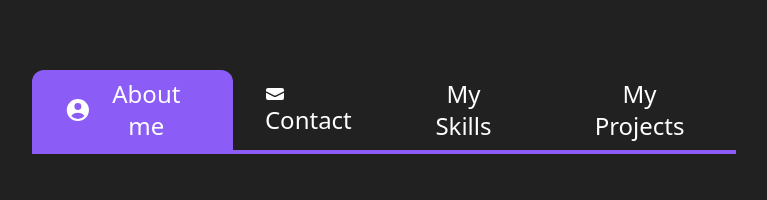
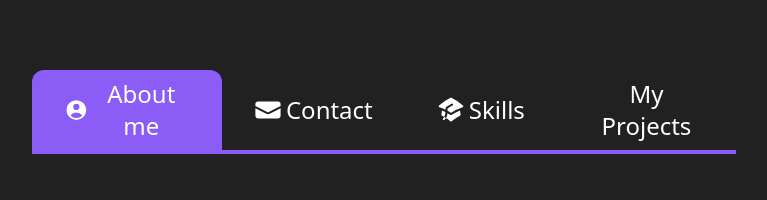
Before and after one commit to GabrielYKB/next.js-portfolio-2.0, a Next.js app: page / in a window 1280 px wide. Shown: the part 626-826 px from the top of the page, without its empty margins (256-1023 px from the left). Built offline with nearby package versions, Linux system fonts and the light colour scheme.

Commit message:
Better tab titles

```diff
--- a/src/components/About.tsx
+++ b/src/components/About.tsx
@@ -1,5 +1,5 @@
 import React from "react";
-import AboutTitle from "./AboutTitle";
+import AboutTitle from "./Titles/AboutTitle";
 
 export default function About() {
     return <div>About me</div>;
--- a/src/components/Tabs.tsx
+++ b/src/components/Tabs.tsx
@@ -3,8 +3,9 @@ import Skills from "./Skills";
 import Work from "./Work";
 import About from "./About";
 import Contact from "./Contact";
-import AboutTitle from "./AboutTitle";
-import ContactTitle from "./ContactTitle";
+import AboutTitle from "./Titles/AboutTitle";
+import ContactTitle from "./Titles/ContactTitle";
+import SkillsTitle from "./Titles/SkillsTitle";
 
 export default function Tabs() {
     const tabsData = [
@@ -17,7 +18,7 @@ export default function Tabs() {
             content: <Contact />,
         },
         {
-            label: "My Skills",
+            label: <SkillsTitle />,
             content: <Skills />,
         },
         {
--- a/src/components/AboutTitle.tsx
+++ b/src/components/Titles/AboutTitle.tsx
@@ -2,7 +2,7 @@ import React from "react";
 
 export default function AboutTitle() {
     return (
-        <div className="flex items-center">
+        <div className="flex items-center space-x-1">
             <svg
                 xmlns="http://www.w3.org/2000/svg"
                 viewBox="0 0 20 20"
--- a/src/components/ContactTitle.tsx
+++ b/src/components/Titles/ContactTitle.tsx
@@ -4,12 +4,12 @@ type Props = {};
 
 export default function ContactTitle({}: Props) {
     return (
-        <div>
+        <div className="flex items-center space-x-1">
             <svg
                 xmlns="http://www.w3.org/2000/svg"
                 viewBox="0 0 20 20"
                 fill="currentColor"
-                className="w-5 h-5"
+                className="h-7"
             >
                 <path d="M3 4a2 2 0 00-2 2v1.161l8.441 4.221a1.25 1.25 0 001.118 0L19 7.162V6a2 2 0 00-2-2H3z" />
                 <path d="M19 8.839l-7.77 3.885a2.75 2.75 0 01-2.46 0L1 8.839V14a2 2 0 002 2h14a2 2 0 002-2V8.839z" />
--- /dev/null
+++ b/src/components/Titles/SkillsTitle.tsx
@@ -0,0 +1,23 @@
+import React from "react";
+
+type Props = {};
+
+export default function SkillsTitle({}: Props) {
+    return (
+        <div className="flex items-center space-x-1">
+            <svg
+                xmlns="http://www.w3.org/2000/svg"
+                viewBox="0 0 20 20"
+                fill="currentColor"
+                className="h-7"
+            >
+                <path
+                    fillRule="evenodd"
+                    d="M9.664 1.319a.75.75 0 01.672 0 41.059 41.059 0 018.198 5.424.75.75 0 01-.254 1.285 31.372 31.372 0 00-7.86 3.83.75.75 0 01-.84 0 31.508 31.508 0 00-2.08-1.287V9.394c0-.244.116-.463.302-.592a35.504 35.504 0 013.305-2.033.75.75 0 00-.714-1.319 37 37 0 00-3.446 2.12A2.216 2.216 0 006 9.393v.38a31.293 31.293 0 00-4.28-1.746.75.75 0 01-.254-1.285 41.059 41.059 0 018.198-5.424zM6 11.459a29.848 29.848 0 00-2.455-1.158 41.029 41.029 0 00-.39 3.114.75.75 0 00.419.74c.528.256 1.046.53 1.554.82-.21.324-.455.63-.739.914a.75.75 0 101.06 1.06c.37-.369.69-.77.96-1.193a26.61 26.61 0 013.095 2.348.75.75 0 00.992 0 26.547 26.547 0 015.93-3.95.75.75 0 00.42-.739 41.053 41.053 0 00-.39-3.114 29.925 29.925 0 00-5.199 2.801 2.25 2.25 0 01-2.514 0c-.41-.275-.826-.541-1.25-.797a6.985 6.985 0 01-1.084 3.45 26.503 26.503 0 00-1.281-.78A5.487 5.487 0 006 12v-.54z"
+                    clipRule="evenodd"
+                />
+            </svg>
+            <p>Skills</p>
+        </div>
+    );
+}
```
